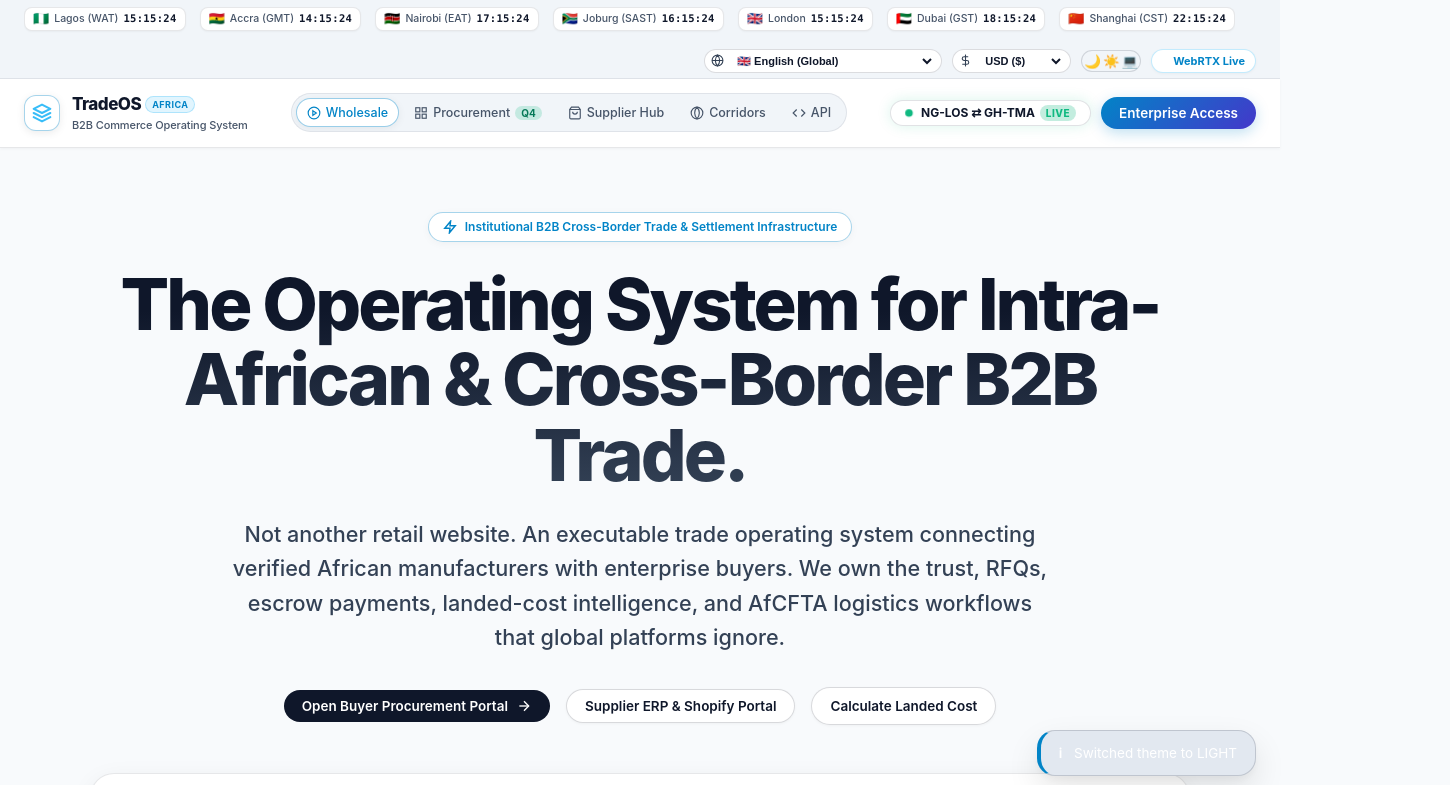
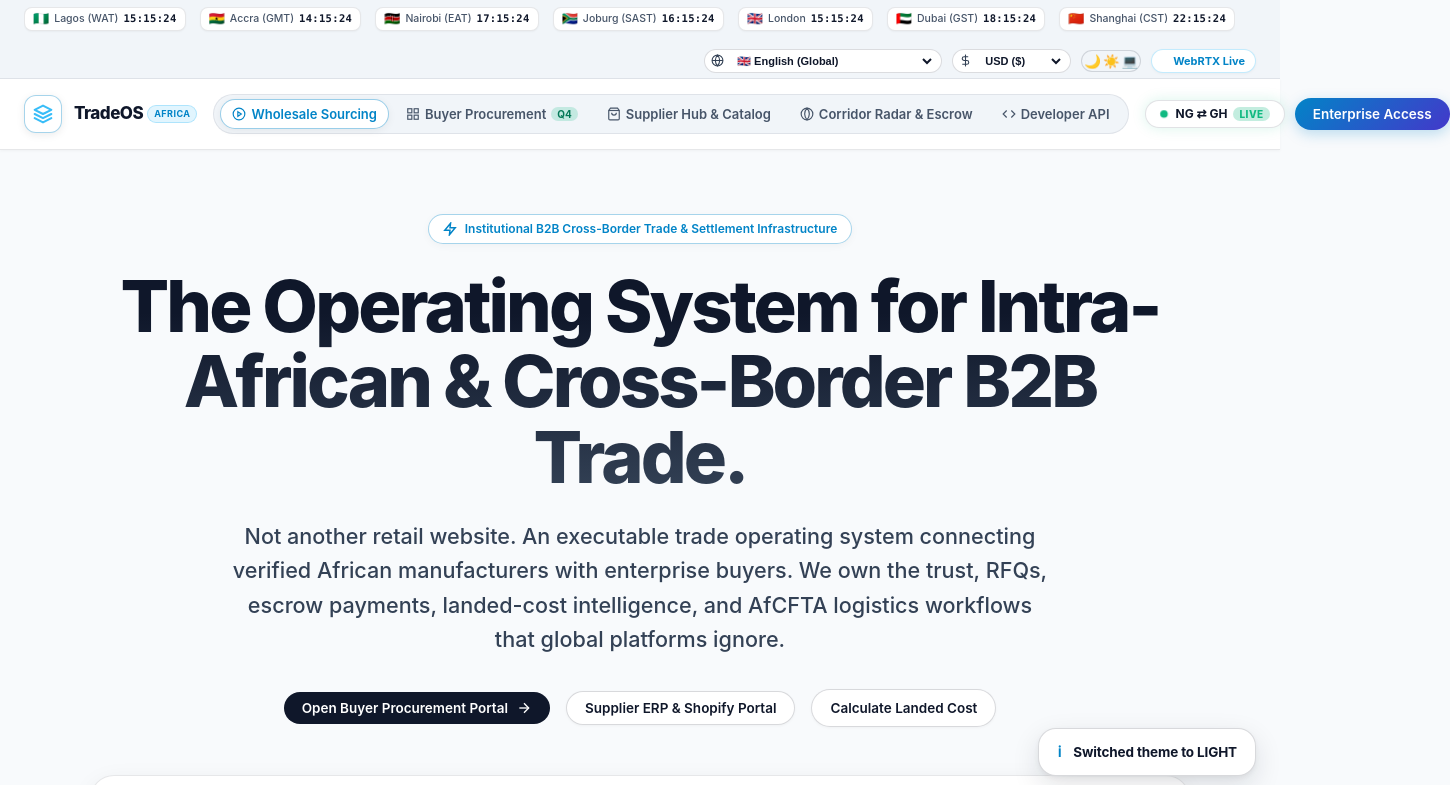
Before and after one commit to FrankAsanteVanLaarhoven/TRADEOS, a website: page public/index.html in a window 1280 px wide. Both pictures are taken after a click on the button "☀️". Shown: the top 785 px of the page, 1450 px wide, since content can reach past the window. Drawn offline with Linux system fonts and the light colour scheme.

Commit message:
fix(navbar,toast): expand navbar width to show full tab names and enforce high-contrast toast styling

```diff
--- a/public/css/main.css
+++ b/public/css/main.css
@@ -97,9 +97,17 @@
   display: flex;
   align-items: center;
   justify-content: space-between;
-  height: 68px;
+  height: 70px;
   gap: var(--sp-4);
   position: relative;
+  width: 100%;
+  max-width: 1760px;
+  margin: 0 auto;
+  padding: 0 var(--sp-6);
+}
+
+.utility-bar-container {
+  max-width: 1760px;
 }
 
 .brand-group {
@@ -111,8 +119,8 @@
 }
 
 .brand-logo-icon {
-  width: 36px;
-  height: 36px;
+  width: 38px;
+  height: 38px;
   border-radius: var(--radius-md);
   display: flex;
   align-items: center;
@@ -158,20 +166,17 @@
   letter-spacing: -0.01em;
 }
 
-/* Nav Switcher Tabs */
+/* Nav Switcher Tabs - Expanded for Full Visibility */
 .nav-pills {
   display: flex;
   align-items: center;
   background: rgba(255, 255, 255, 0.04);
-  padding: 4px;
+  padding: 4px 6px;
   border-radius: var(--radius-full);
   border: 1px solid var(--border-hairline);
-  gap: 4px;
-  overflow-x: auto;
-  scrollbar-width: none;
-  -webkit-overflow-scrolling: touch;
-  flex-shrink: 1;
-  min-width: 0;
+  gap: 5px;
+  flex-shrink: 0;
+  overflow: visible;
 }
 
 .nav-pills::-webkit-scrollbar {
@@ -179,15 +184,15 @@
 }
 
 .nav-tab-btn {
-  padding: 6px 12px;
-  font-size: 13px;
-  font-weight: 500;
+  padding: 7px 14px;
+  font-size: 13.5px;
+  font-weight: 600;
   color: var(--text-secondary);
   border-radius: var(--radius-full);
   transition: all var(--transition-fast);
   display: inline-flex;
   align-items: center;
-  gap: 6px;
+  gap: 7px;
   white-space: nowrap;
   flex-shrink: 0;
   cursor: pointer;
@@ -289,26 +294,24 @@
   border: 0;
 }
 
-/* Responsive Adaptive Navbar */
+/* Responsive Adaptive Navbar - Always show full tabs and names */
+.tab-label-full {
+  display: inline !important;
+}
+
 .tab-label-compact {
-  display: none;
-}
-
-@media (max-width: 1340px) {
-  .tab-label-full {
+  display: none !important;
+}
+
+@media (max-width: 1280px) {
+  .brand-subtitle {
     display: none;
   }
-  .tab-label-compact {
-    display: inline;
-  }
   .nav-tab-btn {
-    padding: 6px 10px;
-    font-size: 12.5px;
+    padding: 6px 11px;
+    font-size: 13px;
     gap: 5px;
   }
-}
-
-@media (max-width: 1120px) {
   .corridor-text-long {
     display: none;
   }
@@ -319,9 +322,9 @@
   }
 }
 
-@media (max-width: 960px) {
+@media (max-width: 1100px) {
   .header-nav {
-    padding: 8px 0;
+    padding: 6px 0 10px;
   }
   .header-container {
     flex-wrap: wrap;
@@ -337,7 +340,14 @@
   .nav-pills {
     order: 3;
     width: 100%;
-    justify-content: flex-start;
+    justify-content: center;
+    overflow-x: auto;
+    scrollbar-width: none;
+    padding: 5px;
+  }
+  .nav-tab-btn {
+    padding: 7px 14px;
+    font-size: 13px;
   }
 }
 
@@ -1005,18 +1015,21 @@
 
 .toast {
   pointer-events: auto;
-  background: var(--bg-tertiary);
+  background: var(--bg-card);
   border: 1px solid var(--border-subtle);
   border-radius: var(--radius-lg);
   padding: 12px 18px;
-  color: #ffffff;
+  color: var(--text-primary);
   font-size: var(--text-sm);
+  font-weight: 600;
   display: flex;
   align-items: center;
   gap: 12px;
   box-shadow: var(--shadow-lg);
   animation: toastSlideUp 0.3s cubic-bezier(0.16, 1, 0.3, 1) forwards;
-  max-width: 400px;
+  max-width: 420px;
+  backdrop-filter: blur(16px);
+  -webkit-backdrop-filter: blur(16px);
 }
 
 .toast.toast-success {
@@ -1029,6 +1042,46 @@
 
 .toast.toast-warning {
   border-left: 4px solid var(--accent-amber);
+}
+
+.toast-icon {
+  font-size: 15px;
+  font-weight: 800;
+  display: flex;
+  align-items: center;
+  justify-content: center;
+}
+
+.toast-info .toast-icon {
+  color: var(--accent-cyan);
+}
+
+.toast-success .toast-icon {
+  color: var(--accent-emerald);
+}
+
+.toast-warning .toast-icon {
+  color: var(--accent-amber);
+}
+
+.toast-msg {
+  color: var(--text-primary);
+  font-weight: 600;
+  letter-spacing: -0.01em;
+}
+
+[data-theme="light"] .toast,
+[data-color-mode="light"] .toast {
+  background: #ffffff !important;
+  color: #0f172a !important;
+  border: 1px solid rgba(15, 23, 42, 0.16) !important;
+  box-shadow: 0 10px 28px rgba(15, 23, 42, 0.12), 0 2px 6px rgba(15, 23, 42, 0.06) !important;
+}
+
+[data-theme="light"] .toast .toast-msg,
+[data-color-mode="light"] .toast .toast-msg {
+  color: #0f172a !important;
+  font-weight: 700 !important;
 }
 
 @keyframes toastSlideUp {
--- a/public/index.html
+++ b/public/index.html
@@ -39,11 +39,11 @@
   <meta name="apple-mobile-web-app-title" content="TradeOS">
 
   <!-- Stylesheets -->
-  <link rel="stylesheet" href="css/tokens.css?v=2.7.1">
-  <link rel="stylesheet" href="css/main.css?v=2.7.1">
-  <link rel="stylesheet" href="css/control-room.css?v=2.7.1">
-  <link rel="stylesheet" href="css/shopify-admin.css?v=2.7.1">
-  <link rel="stylesheet" href="css/operations.css?v=2.7.1">
+  <link rel="stylesheet" href="css/tokens.css?v=2.7.3">
+  <link rel="stylesheet" href="css/main.css?v=2.7.3">
+  <link rel="stylesheet" href="css/control-room.css?v=2.7.3">
+  <link rel="stylesheet" href="css/shopify-admin.css?v=2.7.3">
+  <link rel="stylesheet" href="css/operations.css?v=2.7.3">
 </head>
 <body>
 
@@ -1845,11 +1845,11 @@
   <div class="toast-container" id="toast-container" aria-live="polite" aria-atomic="true"></div>
 
   <!-- Application Scripts -->
-  <script src="js/store.js?v=2.7.1"></script>
-  <script src="js/landed-cost.js?v=2.7.1"></script>
-  <script src="js/motion.js?v=2.7.1"></script>
-  <script src="js/tradeos-webrtc.js?v=2.7.1"></script>
-  <script src="js/tradeos-sdk.js?v=2.7.1"></script>
-  <script src="js/app.js?v=2.7.1"></script>
+  <script src="js/store.js?v=2.7.3"></script>
+  <script src="js/landed-cost.js?v=2.7.3"></script>
+  <script src="js/motion.js?v=2.7.3"></script>
+  <script src="js/tradeos-webrtc.js?v=2.7.3"></script>
+  <script src="js/tradeos-sdk.js?v=2.7.3"></script>
+  <script src="js/app.js?v=2.7.3"></script>
 </body>
 </html>
--- a/public/js/app.js
+++ b/public/js/app.js
@@ -1818,11 +1818,17 @@
       const container = document.getElementById('toast-container');
       if (!container) return;
 
+      // Prevent stacking duplicate toasts with the identical message
+      const existing = Array.from(container.querySelectorAll('.toast'));
+      const duplicate = existing.find(t => t.textContent.includes(message));
+      if (duplicate) return;
+
       const toast = document.createElement('div');
       toast.className = `toast toast-${type}`;
+      const icon = type === 'success' ? '✓' : (type === 'warning' ? '▲' : 'ℹ');
       toast.innerHTML = `
-        <span style="font-weight:700;">${type === 'success' ? '✓' : (type === 'warning' ? '▲' : 'ℹ')}</span>
-        <span>${message}</span>
+        <span class="toast-icon">${icon}</span>
+        <span class="toast-msg">${message}</span>
       `;
 
       container.appendChild(toast);
```
